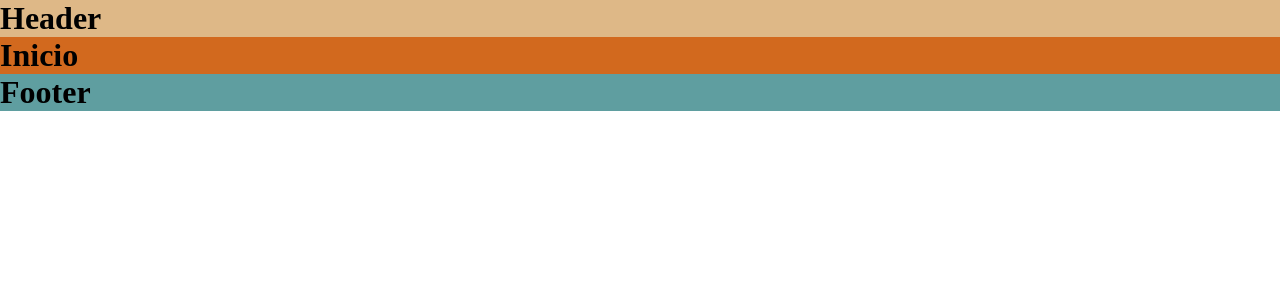
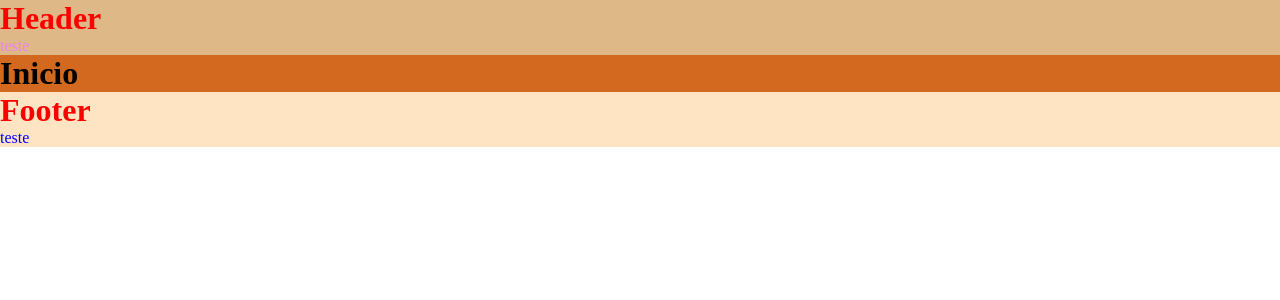
Before and after one commit to agleicesousa/cafe-do-amanha-react, a React (Vite) app: page / in a window 1280 px wide. Shown: the top 300 px of the page. Built offline with nearby package versions, Linux system fonts and the light colour scheme.

Commit message:
refactor: melhoria no exemplo de uso dos 'modules' na estilização

```diff
--- a/src/Components/Footer/footer.jsx
+++ b/src/Components/Footer/footer.jsx
@@ -2,8 +2,9 @@ import s from "./footer.module.css";
 
 export default function Footer() {
   return (
-    <footer className={s.footer}>
-      <h1>Footer</h1>
+    <footer>
+      <h1 className={s.titulo}>Footer</h1>
+      <p>teste</p>
     </footer>
   );
 }
--- a/src/Components/Footer/footer.module.css
+++ b/src/Components/Footer/footer.module.css
@@ -1,3 +1,11 @@
-.footer {
-    background-color: cadetblue;
+footer {
+    background-color: bisque;
 }
+
+footer .titulo {
+   color: red;
+}
+
+footer p {
+    color: blue;
+}
--- a/src/Components/Header/header.jsx
+++ b/src/Components/Header/header.jsx
@@ -2,8 +2,9 @@ import s from "./header.module.css";
 
 export default function Header() {
   return (
-    <header className={s.header}>
-      <h1>Header</h1>
+    <header>
+      <h1 className={s.titulo}>Header</h1>
+      <p>teste</p>
     </header>
   );
 }
--- a/src/Components/Header/header.module.css
+++ b/src/Components/Header/header.module.css
@@ -1,3 +1,11 @@
-.header {
+header {
     background-color: burlywood;
 }
+
+header .titulo {
+    color: red;
+}
+
+header p {
+    color: violet;
+}
```
